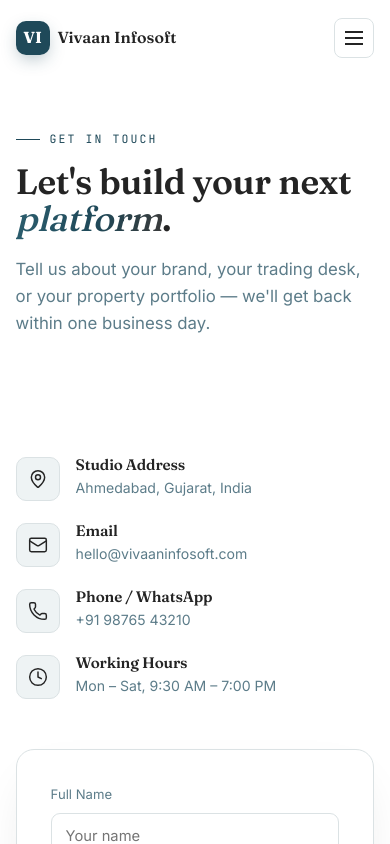
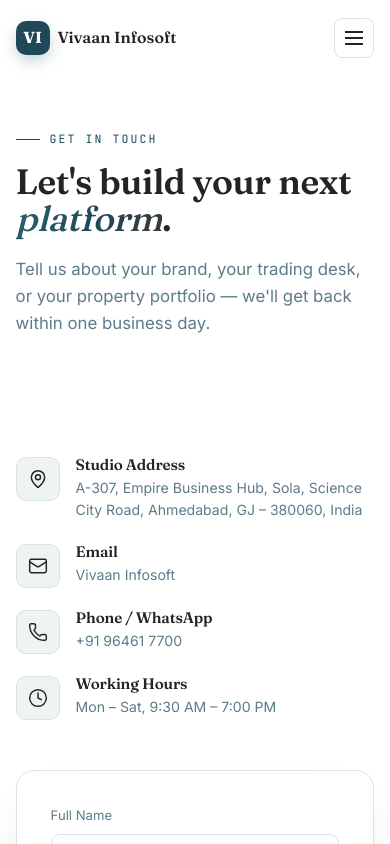
Before and after one commit to bhavik4094/Vivaan-Infosoft, a React (Vite) app: page /contact in a window 390 px wide. Shown: the top 844 px of the page. Built offline with nearby package versions, Linux system fonts and the light colour scheme.

Commit message:
Update contact details on Contact page
Set real studio address, phone, and email (mailto link displays
Vivaan Infosoft as the name). Also removed the placeholder hero.png
graphic from the About page Our Story section.

```diff
--- a/src/components/Contact.jsx
+++ b/src/components/Contact.jsx
@@ -77,15 +77,15 @@
 
           <div className="info-row">
             <div className="info-icon"><MapPin size={20} strokeWidth={1.75} /></div>
-            <div><h4>Studio Address</h4><p>Ahmedabad, Gujarat, India</p></div>
+            <div><h4>Studio Address</h4><p>A-307, Empire Business Hub, Sola, Science City Road, Ahmedabad, GJ – 380060, India</p></div>
           </div>
           <div className="info-row">
             <div className="info-icon"><Mail size={20} strokeWidth={1.75} /></div>
-            <div><h4>Email</h4><p>hello@vivaaninfosoft.com</p></div>
+            <div><h4>Email</h4><p><a href="mailto:hr.codersh@gmail.com">Vivaan Infosoft</a></p></div>
           </div>
           <div className="info-row">
             <div className="info-icon"><Phone size={20} strokeWidth={1.75} /></div>
-            <div><h4>Phone / WhatsApp</h4><p>+91 98765 43210</p></div>
+            <div><h4>Phone / WhatsApp</h4><p>+91 96461 7700</p></div>
           </div>
           <div className="info-row">
             <div className="info-icon"><Clock size={20} strokeWidth={1.75} /></div>
--- a/src/pages/About.jsx
+++ b/src/pages/About.jsx
@@ -1,7 +1,6 @@
 import Reveal from '../components/Reveal.jsx';
 import CtaBand from '../components/CtaBand.jsx';
 import { Target, Users, Rocket, ShieldCheck } from 'lucide-react';
-import heroImg from '../assets/hero.png';
 
 const values = [
   { icon: Target, title: 'Outcome First', desc: 'Every deliverable is judged by what it moves — reach, leads, or revenue — not how it looks in a portfolio.' },
@@ -29,15 +28,12 @@
       </header>
 
       <section>
-        <div className="container about-story-grid">
+        <div className="container">
           <Reveal className="about-story">
             <div className="eyebrow">Our Story</div>
             <h2>From ad campaigns to live trading platforms</h2>
             <p>We started as a social media agency running campaigns for local brands. But we kept hitting the same wall: great marketing can't fix a broken website, and a broken booking flow kills every lead we send it. So we built the engineering side in-house.</p>
             <p>Today that same team runs the live rate engine behind SS Bullion's trading desk and the listings portal behind SK Property — while still managing the Instagram and ad accounts for over 120 brands. One studio, one accountable team, from strategy to shipped code.</p>
-          </Reveal>
-          <Reveal className="about-story-media">
-            <img src={heroImg} alt="Vivaan Infosoft team at work" loading="lazy" />
           </Reveal>
         </div>
       </section>
```
